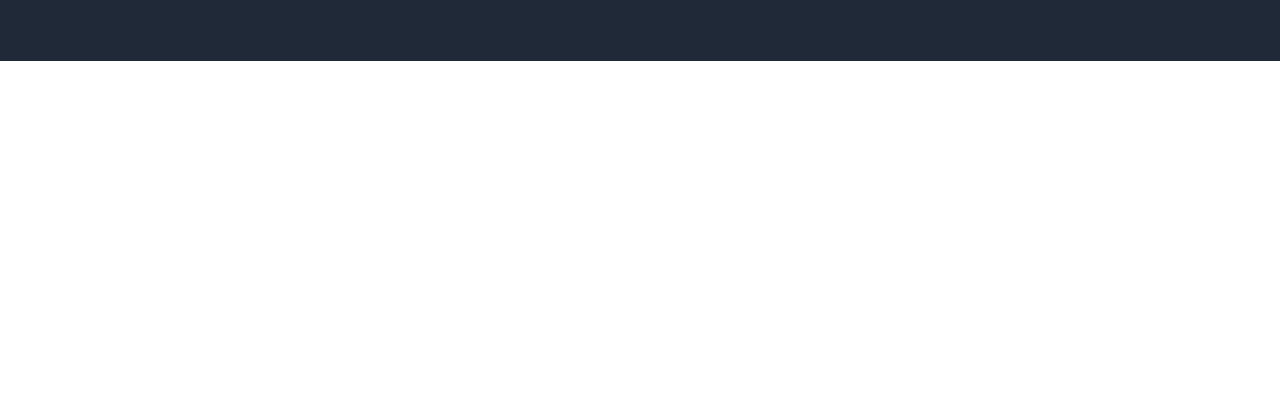
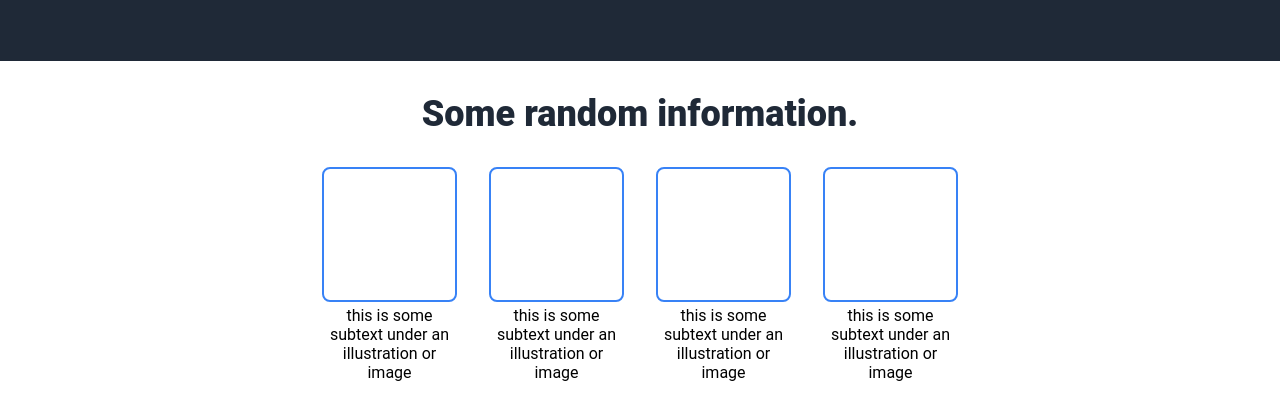
Before and after one commit to AlperSoz/odin-landing-page, a plain HTML site: page index.html in a window 1280 px wide. Shown: the part 290-710 px from the top of the page. Drawn offline with Linux system fonts and the light colour scheme.

Commit message:
Create information component which includes a heading & card component

```diff
--- a/index.html
+++ b/index.html
@@ -27,5 +27,34 @@
             </div>
         </div>
     </div>
+    <div class="info-container">
+        <h2 class="info-heading">Some random information.</h2>
+        <div class="info-card-container">
+            <div class="info-card">
+                <div class="card-image">
+
+                </div>
+                <p class="card-text">this is some subtext under an illustration or image</p>
+            </div>
+            <div class="info-card">
+                <div class="card-image">
+
+                </div>
+                <p class="card-text">this is some subtext under an illustration or image</p>
+            </div>
+            <div class="info-card">
+                <div class="card-image">
+
+                </div>
+                <p class="card-text">this is some subtext under an illustration or image</p>
+            </div>
+            <div class="info-card">
+                <div class="card-image">
+
+                </div>
+                <p class="card-text">this is some subtext under an illustration or image</p>
+            </div>
+        </div>
+    </div>
 </body>
 </html>
--- a/styles.css
+++ b/styles.css
@@ -67,3 +67,42 @@ ul {
     height: 100%;
     width: 100%;
 }
+
+.info-container {
+    display: flex;
+    flex-direction: column;
+}
+
+.info-heading {
+    font-size: 36px;
+    color: #1F2937;
+    font-weight: 900;
+    text-align: center;
+    margin: 32px 0;
+}
+
+.info-card-container {
+    display: flex;
+    justify-content: center;
+    align-items: center;
+    gap: 32px;
+}
+
+.info-card {
+    display: flex;
+    flex-direction: column;
+    align-items: center;
+    width: 135px;
+    gap: 4px;
+}
+
+.card-image {
+    border: 2px solid #3882F6;
+    border-radius: 8px;
+    height: 135px;
+    width: 100%;
+}
+
+.card-text {
+    text-align: center;
+}
```
